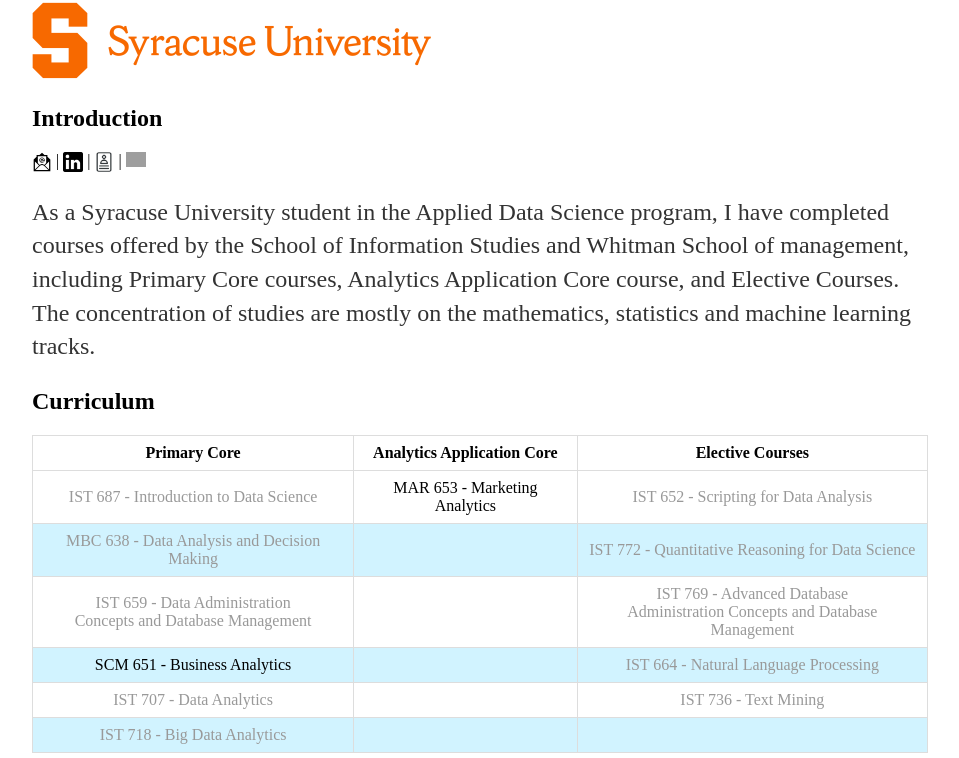
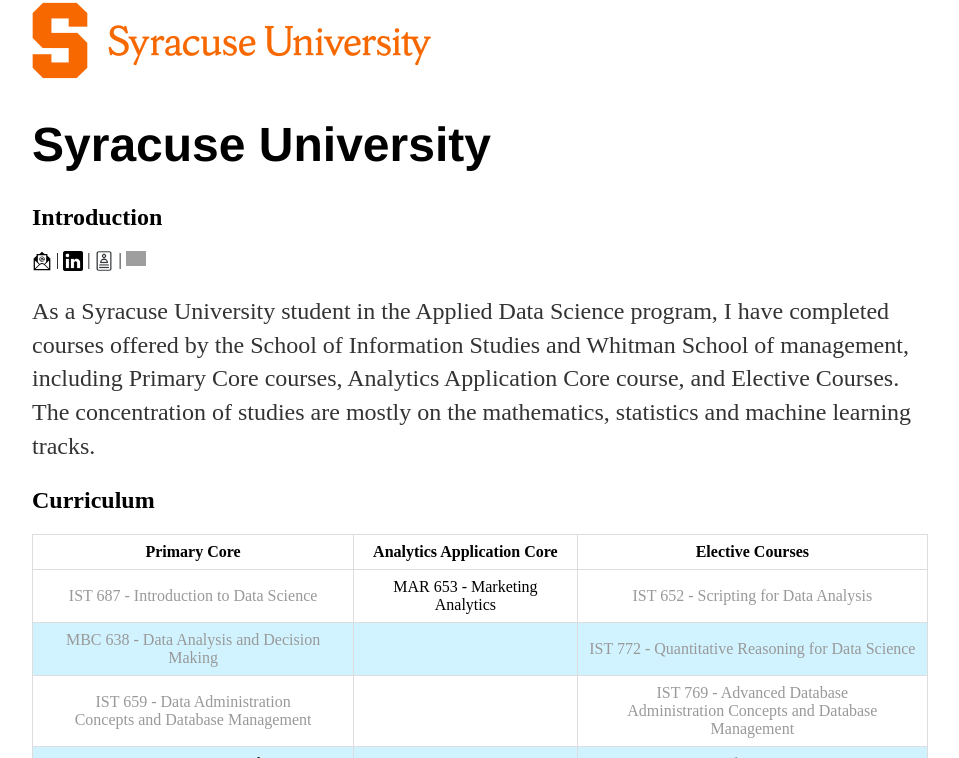
Before and after one commit to bing020815/bing020815.github.io, a Jekyll site: the page built from academics/index.html, in a window 1280 px wide and 900 px high, scrolled down 356 px, cut to the strip 142-900 px from the top of the window. Shown: the whole strip, without its empty margins (160-1119 px from the left). Built offline with Jekyll 4.4.1, drawn with Linux system fonts in a browser that asks for light colours; grey boxes are pictures that could not be loaded.

Commit message:
Update index.html

```diff
--- a/academics/index.html
+++ b/academics/index.html
@@ -2,7 +2,7 @@
 layout: default
 title: "Syracuse University"
 ---
-<img src="../img/syracuse.png" title="Syracuese University" width="400" height="81">
+<img src="../img/syracuse.png" title="Syracuese University" width="400" height="81"><h1>{{ page.title }}</h1>
 
 <div class = "academics" >
 
```
